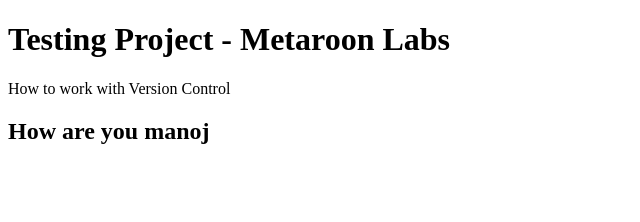
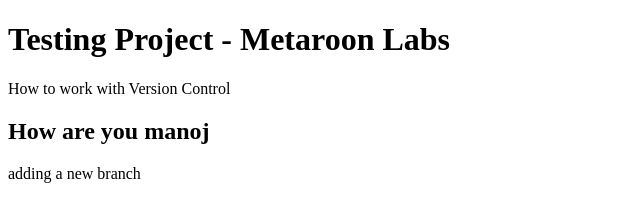
Before and after one commit to kgmanojranga/testing-project, a plain HTML site: page index.html in a window 1280 px wide. Shown: the whole page, without its empty margins (0-640 px from the left). Drawn offline with Linux system fonts and the light colour scheme.

Commit message:
feat: add new branch

```diff
--- a/index.html
+++ b/index.html
@@ -8,5 +8,6 @@
 <h1>Testing Project - Metaroon Labs</h1>
 <p>How to work with Version Control</p>
 <h2>How are you manoj</h2>
+<p>adding a new branch</p>
 </body>
 </html>
```
